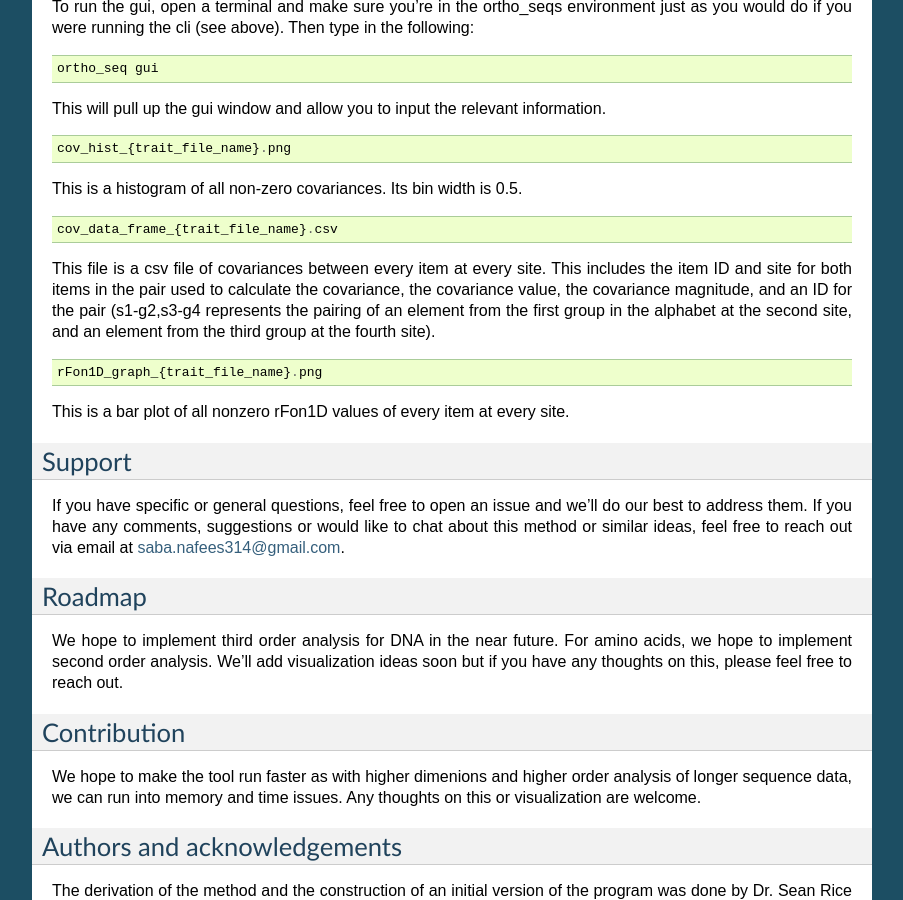
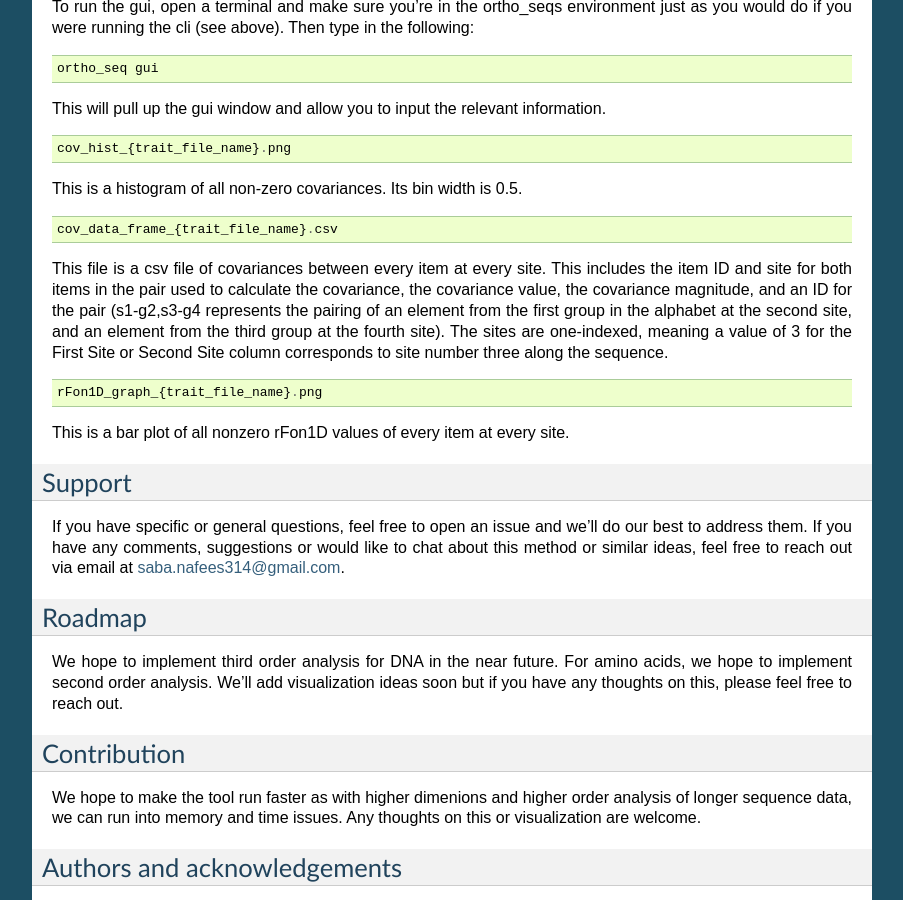
Before and after one commit to snafees/ortho_seqs, a Sphinx documentation site: the page built from docs/source/readme.rst, in a window 1280 px wide and 900 px high, scrolled down 6250 px. Shown: the whole window, without its empty margins (198-1101 px from the left). Built offline with Sphinx 7.4.7, drawn with Linux system fonts in a browser that asks for light colours.

Commit message:
Tutorial change

````diff
--- a/README.md
+++ b/README.md
@@ -205,7 +205,7 @@
 ```
 cov_data_frame_{trait_file_name}.csv
 ```
-This file is a csv file of covariances between every item at every site. This includes the item ID and site for both items in the pair used to calculate the covariance, the covariance value, the covariance magnitude, and an ID for the pair (s1-g2,s3-g4 represents the pairing of an element from the first group in the alphabet at the second site, and an element from the third group at the fourth site).
+This file is a csv file of covariances between every item at every site. This includes the item ID and site for both items in the pair used to calculate the covariance, the covariance value, the covariance magnitude, and an ID for the pair (s1-g2,s3-g4 represents the pairing of an element from the first group in the alphabet at the second site, and an element from the third group at the fourth site). The sites are one-indexed, meaning a value of 3 for the First Site or Second Site column corresponds to site number three along the sequence.
 
 ```
 rFon1D_graph_{trait_file_name}.png
--- a/docs/source/tutorial.rst
+++ b/docs/source/tutorial.rst
@@ -147,7 +147,10 @@
   :height: 250px
 
 And will have the file name cov_hist_{name}.png
-The .csv file has 8 columns.
+The .csv file has 8 columns, and looks like:
+
+.. image:: tutorial_outputs/top_10.png
+  :height: 250px
 
 They are:
 
````
